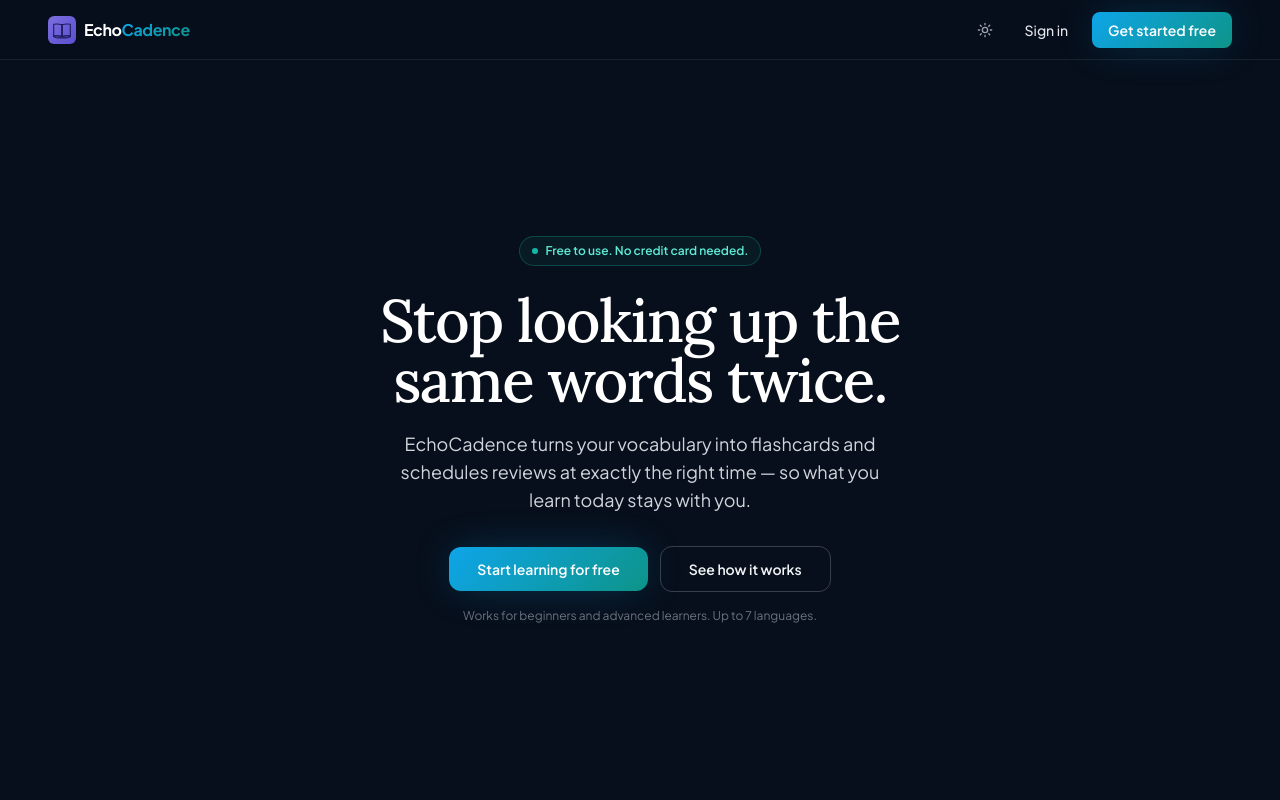
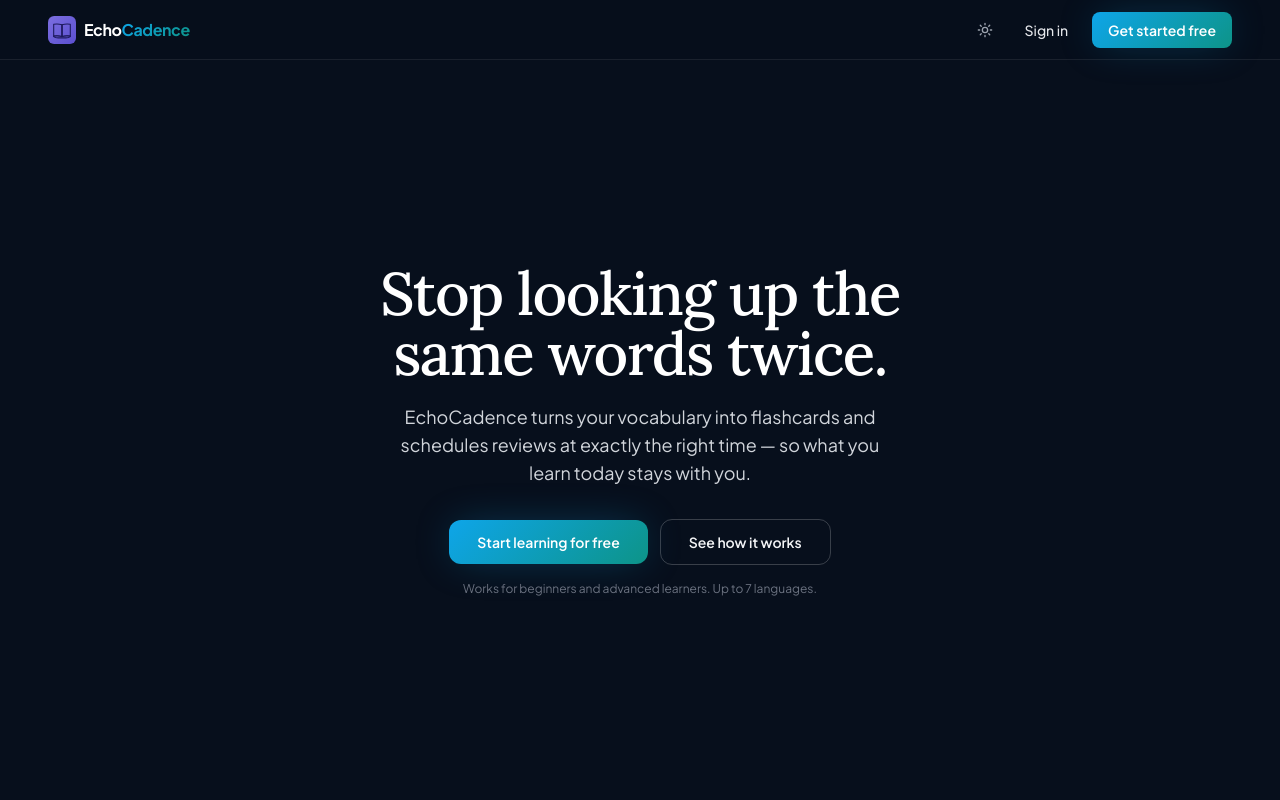
Before and after one commit to Divya4879/EchoCadence, a React (Vite) app in the folder frontend/: page / in a window 1280 px wide. Shown: the top 800 px of the page. Built offline with nearby package versions, Linux system fonts and the light colour scheme; no server answers.

Commit message:
remove free badge from hero

```diff
--- a/frontend/src/pages/Landing.jsx
+++ b/frontend/src/pages/Landing.jsx
@@ -155,10 +155,6 @@ export default function Landing() {
           <div className="absolute top-1/2 left-1/2 -translate-x-1/2 -translate-y-1/2 w-[500px] h-[400px] rounded-full blur-[100px] bg-gradient-to-br from-sky-400/10 to-teal-400/10 dark:from-sky-500/20 dark:to-teal-500/20" />
         </div>
         <div className="w-full max-w-2xl">
-          <div className="inline-flex items-center gap-2 px-3 py-1.5 rounded-full border border-teal-200 dark:border-teal-700/50 bg-teal-50 dark:bg-teal-900/20 text-teal-700 dark:text-teal-300 text-xs font-semibold mb-6">
-            <span className="w-1.5 h-1.5 rounded-full bg-teal-500" />
-            Free to use. No credit card needed.
-          </div>
           <h1 className="text-3xl sm:text-5xl md:text-6xl font-serif font-medium leading-[1.15] tracking-tight text-gray-900 dark:text-white">
             Stop looking up the same words twice.
           </h1>
```
